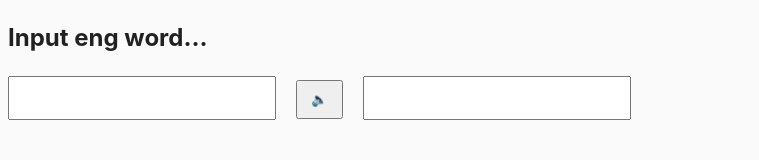
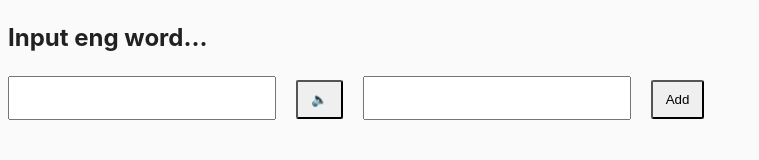
Before and after one commit to AndreyDol/English-Words, a website built with Parcel: page src/index.html in a window 1280 px wide. Shown: the whole page, without its empty margins (0-759 px from the left). Built offline with nearby package versions, Linux system fonts and the light colour scheme.

Commit message:
add button "Add"

```diff
--- a/src/css/styles.css
+++ b/src/css/styles.css
@@ -53,5 +53,10 @@ body {
 
 .button-play{
   padding: 10px 13px;
-  border-radius: 40;
+  border-radius: 5%;
 }
+
+.button-add{
+  padding: 10px 13px;
+  border-radius: 5%;
+}
--- a/src/index.html
+++ b/src/index.html
@@ -12,6 +12,7 @@
       <input type="text" id="search-box" />
       <button class="button-play" type="button">&#128264</button>
        <input type="text" id="ru-box" />
+        <button class="button-add" type="button">Add</button>
       <!-- <p class="translate-text"></p> -->
     </div>
     <ul class="country-list"></ul>
```
